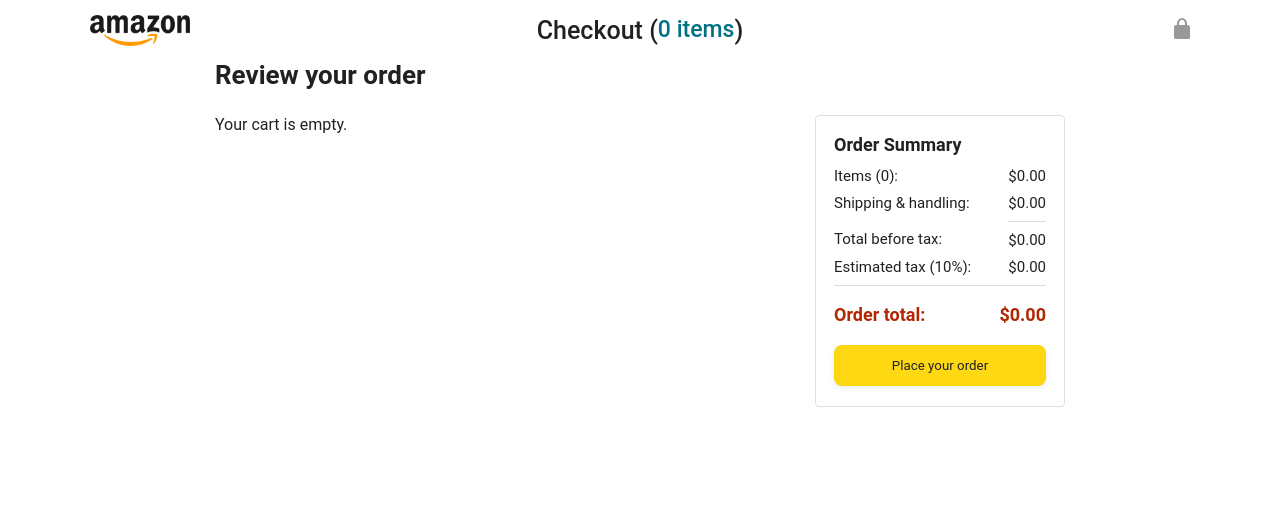
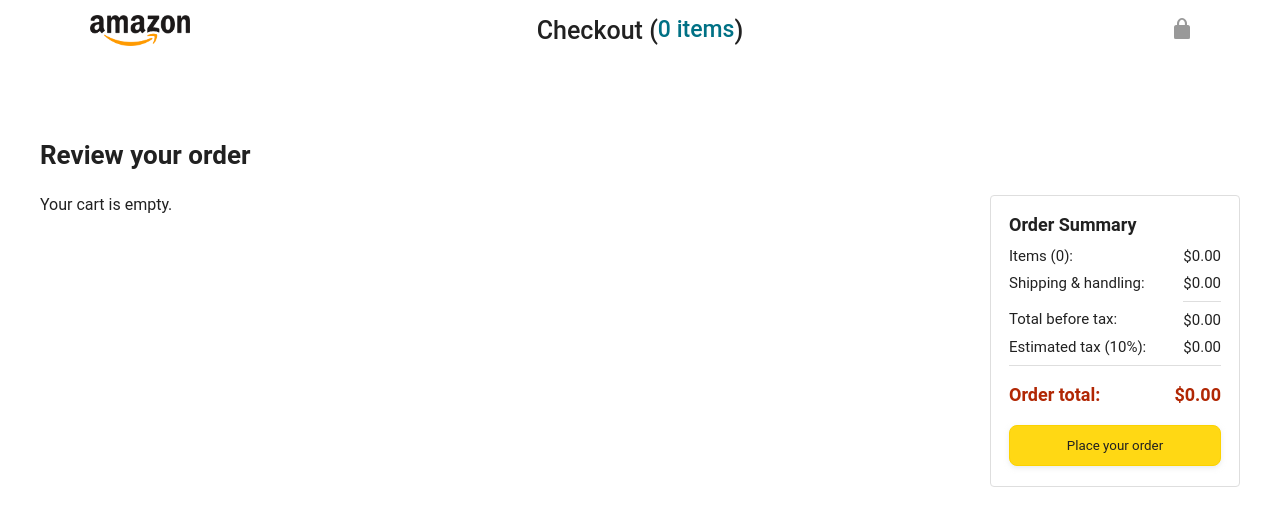
Before and after one commit to tinsutesfu/front-it, a React (Vite) app: page /checkout in a window 1280 px wide. Shown: the top 526 px of the page. Built offline with nearby package versions, Linux system fonts and the light colour scheme.

Commit message:
modify checkout page

```diff
--- a/src/component/Checkout.jsx
+++ b/src/component/Checkout.jsx
@@ -52,8 +52,8 @@ const [selectedDelivery, setSelectedDelivery] = useState({});
     const selectedOption = item.deliveryoption?.find(
       (option) => option.id === selectedDelivery[item.productId]
     );
-    return selectedOption?.deliveryDays;
-
+    return selectedOption?.deliveryDays; // Return first found value
+    saveToStorage();
   } );
 
 
@@ -103,7 +103,7 @@ const [selectedDelivery, setSelectedDelivery] = useState({});
       </div>
     </div>
 
-    <div className="main">
+    <div className="maine">
       <div className="page-title">Review your order</div>
 
       <div className="checkout-grid">
--- a/src/index.css
+++ b/src/index.css
@@ -1,5 +1,5 @@
 #root{
-    margin-left: 0;
-   margin-right: 0;
+    left:  0;
+
 
 }
--- a/src/styles/pages/amazon.css
+++ b/src/styles/pages/amazon.css
@@ -1,5 +1,8 @@
 .main {
   margin-top: 60px;
+  margin-left: 0;
+  margin-right: 0;
+  padding: 0;
 }
 
 .products-grid {
@@ -31,7 +34,7 @@
    less, we will divide the grid into 6 columns. */
 @media (max-width: 1600px) {
   .products-grid {
-    grid-template-columns: repeat(6, 1fr);
+    grid-template-columns: repeat(7, 1fr);
   }
 }
 
--- a/src/styles/pages/checkout/checkout.css
+++ b/src/styles/pages/checkout/checkout.css
@@ -1,7 +1,7 @@
-.main {
+.maine {
   max-width: 1200px;
-  padding-left: 3px;
-  padding-right: 3px;
+  padding-left: 30px;
+  padding-right: 30px;
 
   margin-top: 140px;
   margin-bottom: 100px;
@@ -12,6 +12,7 @@
      without needing a container. */
   margin-left: auto;
   margin-right: auto;
+  left: 30px;
 }
 
 .page-title {
--- a/src/styles/shared/general.css
+++ b/src/styles/shared/general.css
@@ -1,9 +1,11 @@
+
 body {
   font-family: Roboto, Arial;
   color: rgb(33, 33, 33);
   /* The <body> element has a default margin of 8px
      on all sides. This removes the default margins. */
   margin: 0;
+
 }
 
 /* <p> elements have a default margin on the top
```
